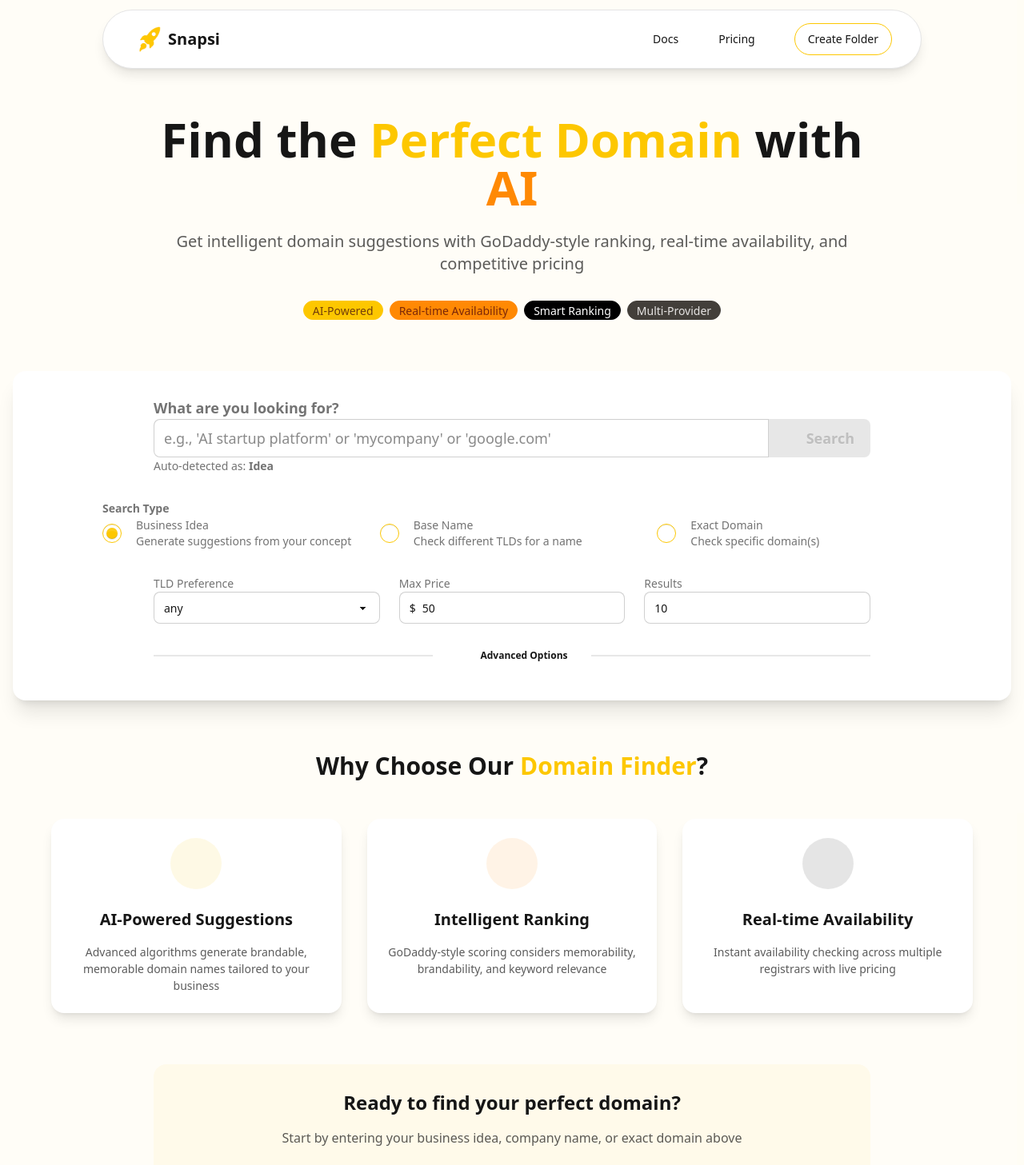
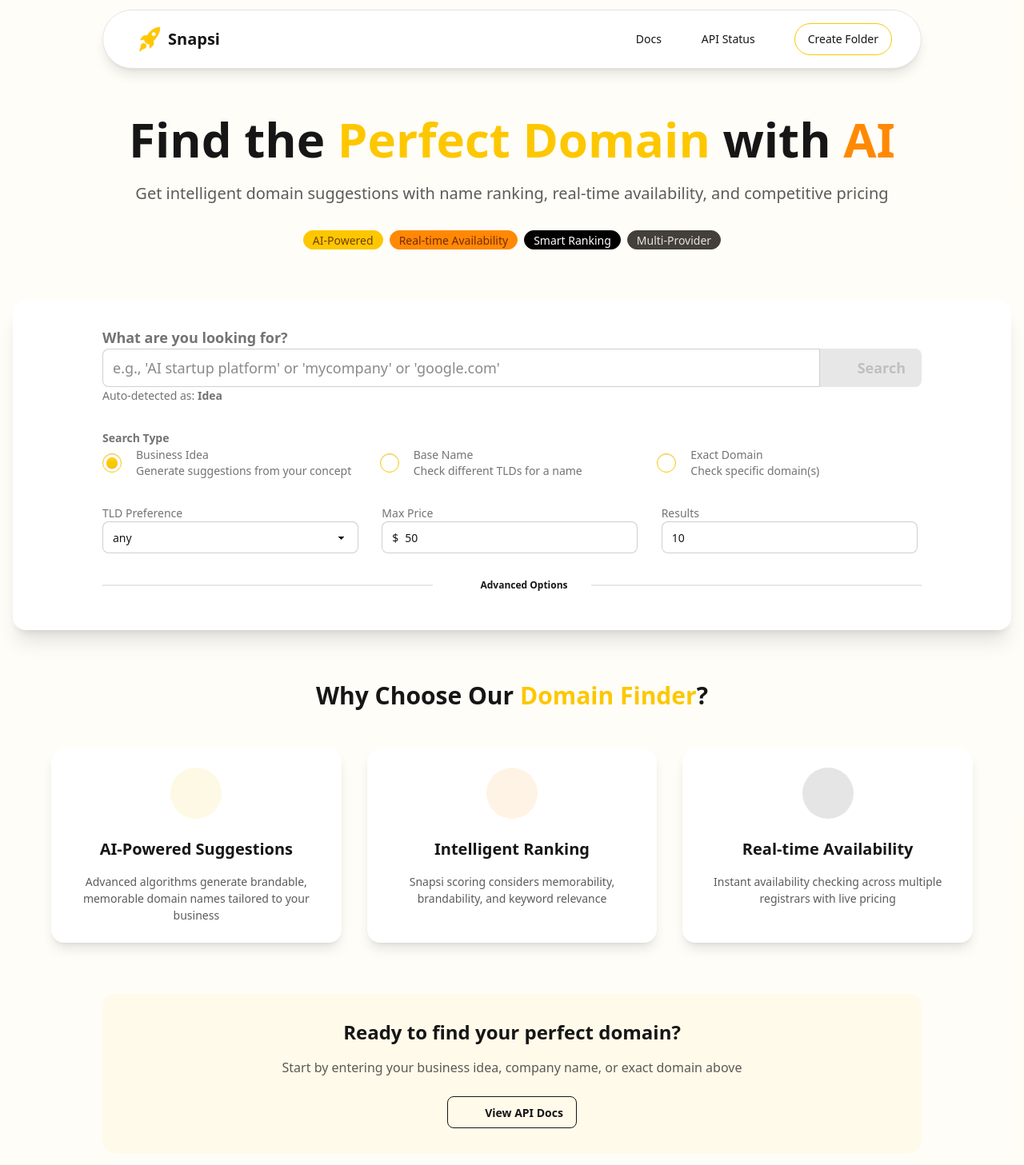
Before and after one commit to CometBlazer/snapsi, a SvelteKit app: page / in a window 1280 px wide. Shown: the top 1457 px of the page at 80% size. Built offline with nearby package versions, Linux system fonts and the light colour scheme; some icons are missing.

Commit message:
fix: Update navigation items and improve text clarity in documentation and layout

```diff
--- a/src/routes/+layout.svelte
+++ b/src/routes/+layout.svelte
@@ -10,7 +10,7 @@
 	// Define navItems if not provided by siteConfig
 	const navItems = [
 	  { href: "/docs", label: "Docs" },
-	  { href: "/pricing", label: "Pricing" },
+	  { href: "/api/health", label: "API Status" },
 	  // { href: "/", label: "Contact Us" },
 	  // { href: "/search", label: "Search" },
 	  {
--- a/src/routes/+page.svelte
+++ b/src/routes/+page.svelte
@@ -134,13 +134,13 @@
 
 <div class="container mx-auto py-12 px-4">
   <!-- Hero Section -->
-  <div class="text-center max-w-4xl mx-auto mb-16">
+  <div class="text-center max-w-5xl mx-auto mb-16">
     <h1 class="text-4xl md:text-6xl font-bold text-base-content mb-6">
       Find the <span class="text-primary font-extrabold">Perfect Domain</span>
       with <span class="text-secondary font-extrabold">AI</span>
     </h1>
     <p class="text-xl text-base-content/70 mb-8">
-      Get intelligent domain suggestions with GoDaddy-style ranking, real-time availability, and competitive pricing
+      Get intelligent domain suggestions with name ranking, real-time availability, and competitive pricing
     </p>
 
     <div class="flex flex-wrap gap-2 justify-center">
@@ -157,7 +157,7 @@
       <div class="card-body p-8">
         <form on:submit|preventDefault={handleSearch} class="space-y-8">
           <!-- Main Search Input - Centered -->
-          <div class="form-control max-w-4xl mx-auto">
+          <div class="form-control max-w-5xl mx-auto">
             <label class="label justify-center" for="search-input">
               <span class="label-text text-lg font-semibold">What are you looking for?</span>
             </label>
@@ -218,7 +218,7 @@
           </div>
 
           <!-- Quick Settings -->
-          <div class="grid grid-cols-1 md:grid-cols-3 gap-6 max-w-4xl mx-auto">
+          <div class="grid grid-cols-1 md:grid-cols-3 gap-6 max-w-5xl mx-auto">
             <div class="form-control">
               <label class="label" for="tld-preference">
                 <span class="label-text">TLD Preference</span>
@@ -263,7 +263,7 @@
           </div>
 
           <!-- Advanced Options Toggle -->
-          <div class="divider max-w-4xl mx-auto">
+          <div class="divider max-w-5xl mx-auto">
             <button
               type="button"
               class="btn btn-ghost btn-sm"
@@ -275,7 +275,7 @@
           </div>
 
           {#if showAdvanced}
-            <div class="space-y-6 border-t pt-6 max-w-4xl mx-auto">
+            <div class="space-y-6 border-t pt-6 max-w-5xl mx-auto">
               <!-- Style Selection for AI Generation -->
               {#if inputType === 'idea'}
                 <div class="form-control">
@@ -352,7 +352,7 @@
 
   <!-- Error Display -->
   {#if error}
-    <div class="alert alert-error max-w-4xl mx-auto mb-8">
+    <div class="alert alert-error max-w-5xl mx-auto mb-8">
       <Icon icon="lucide:alert-circle" class="h-5 w-5" />
       <span>{error}</span>
     </div>
@@ -508,7 +508,7 @@
             </div>
             <h3 class="text-xl font-bold mb-2">Intelligent Ranking</h3>
             <p class="text-base-content/70">
-              GoDaddy-style scoring considers memorability, brandability, and keyword relevance
+              Snapsi scoring considers memorability, brandability, and keyword relevance
             </p>
           </div>
         </div>
@@ -528,7 +528,7 @@
     </div>
 
     <!-- CTA Section -->
-    <div class="text-center mt-16 p-8 bg-primary/5 rounded-2xl max-w-4xl mx-auto">
+    <div class="text-center mt-16 p-8 bg-primary/5 rounded-2xl max-w-5xl mx-auto">
       <h2 class="text-2xl font-bold mb-4">Ready to find your perfect domain?</h2>
       <p class="text-base-content/70 mb-6">
         Start by entering your business idea, company name, or exact domain above
--- a/src/routes/docs/+page.svelte
+++ b/src/routes/docs/+page.svelte
@@ -416,7 +416,7 @@ async function searchDomains(query) &#123;
       <div class="alert alert-info mb-6">
         <Icon icon="lucide:info" class="h-5 w-5" />
         <div>
-          <div class="font-semibold">GoDaddy-style intelligent domain ranking</div>
+          <div class="font-semibold">Intelligent domain ranking</div>
           <div class="text-sm">Score range: 0.0 to 10.0 (higher is better)</div>
         </div>
       </div>
```
